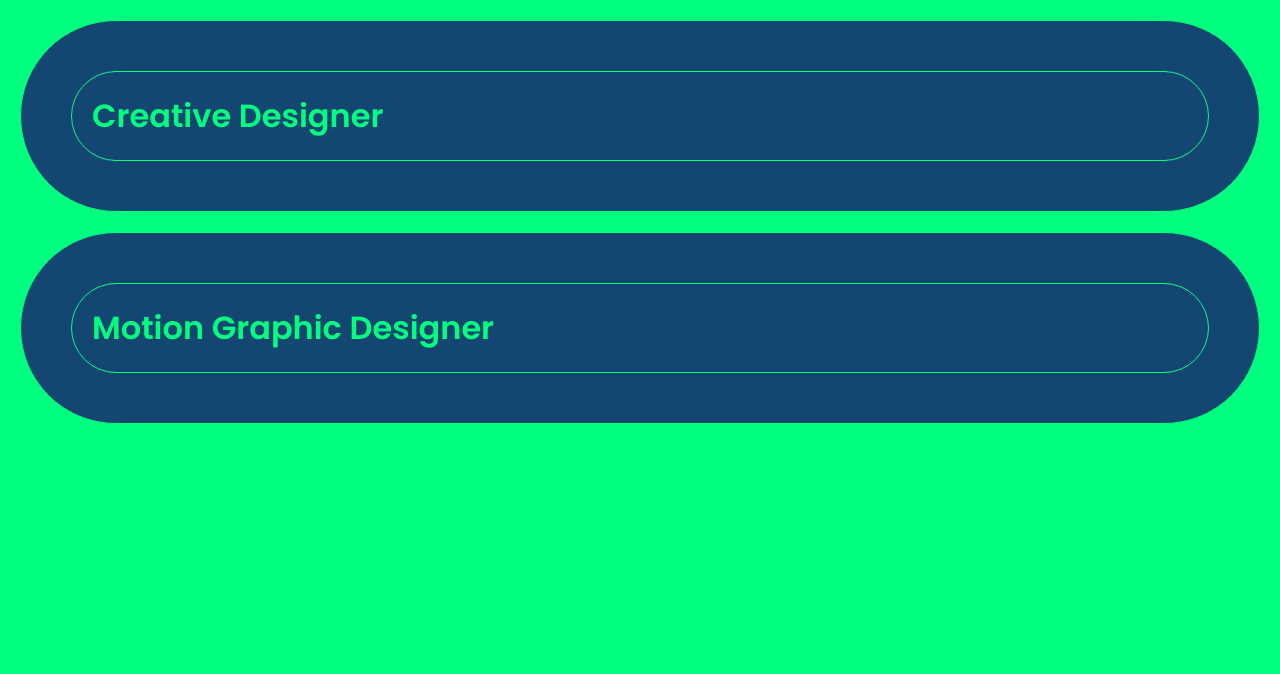
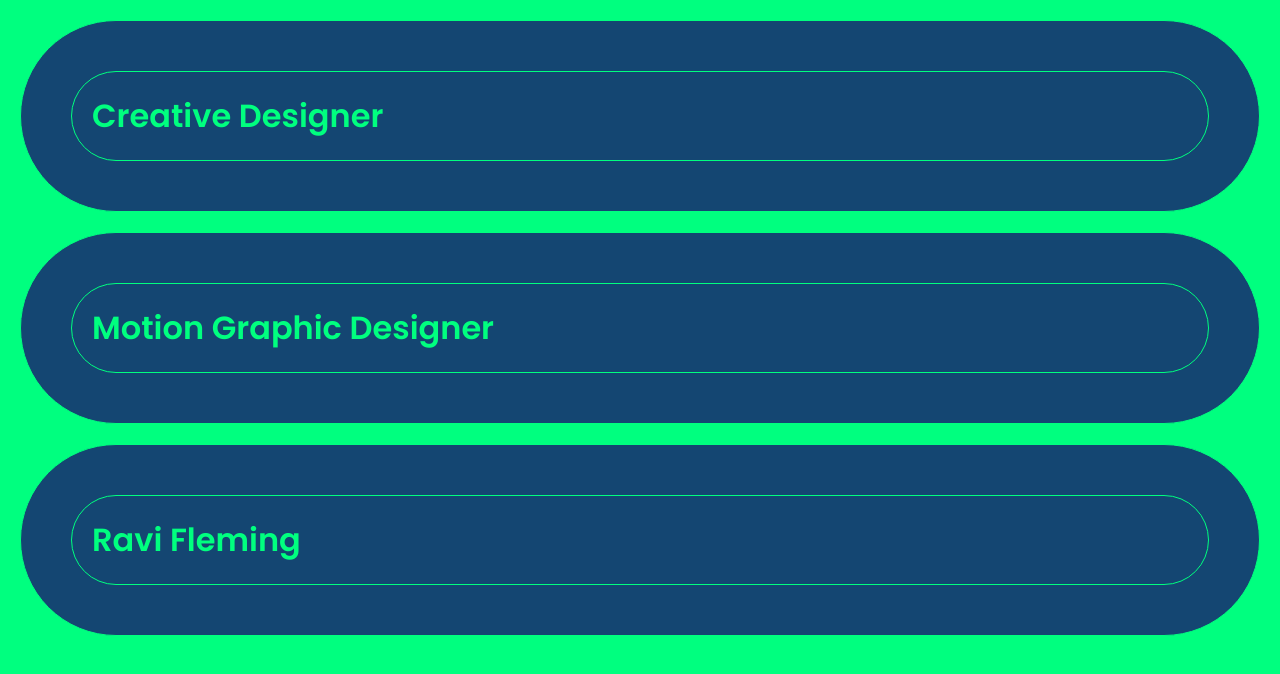
Before and after one commit to RaviFleming/ravi, a plain HTML site: page index.html in a window 1280 px wide. Drawn offline with Linux system fonts and the light colour scheme.

Commit message:
Update index.html

```diff
--- a/index.html
+++ b/index.html
@@ -14,5 +14,8 @@
         <div class="bag">
             <h1>Motion Graphic Designer</h1>
         </div>
+        <div class="bag">
+            <h1>Ravi Fleming</h1>
+        </div>
     </body>
 </html>
```
